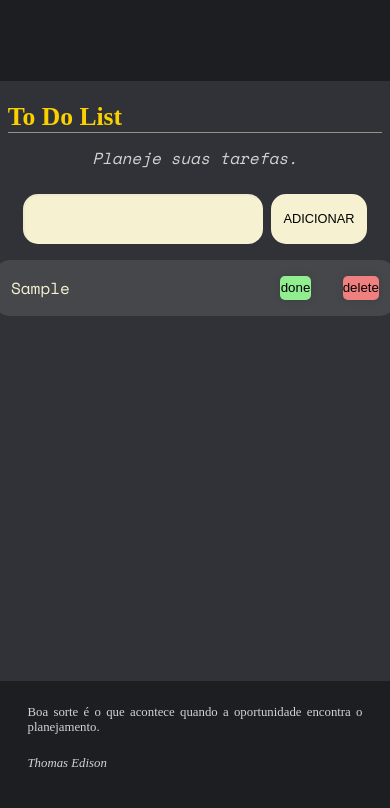
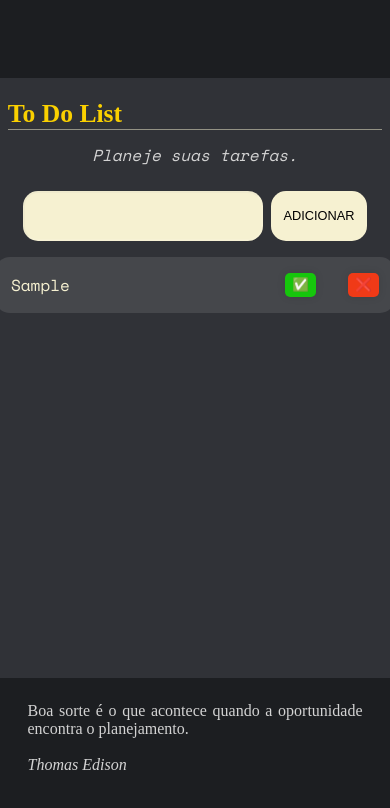
Before and after one commit to EliveltonSouzaDev/ToDoList, a plain HTML site: page index.html in a window 390 px wide. Both pictures are taken after typing "Sample" into the empty fields and a click on the button "ADICIONAR". Drawn offline with nearby package versions, Linux system fonts and the light colour scheme; a web font is replaced by a local one.

Commit message:
adding emojis

```diff
--- a/assets/css/style.css
+++ b/assets/css/style.css
@@ -154,7 +154,7 @@
 }
 
 .check-button {
-  background-color: lightgreen;
+  background-color: #16C60C;
   border: none;
   box-shadow: 0 0 8px rgba(0, 0, 0, 0.1);
   outline: none;
@@ -167,7 +167,7 @@
 }
 
 .delete-button{
-  background-color: lightcoral;
+  background-color: #F03A17;
   border: none;
   box-shadow: 0 0 8px rgba(0, 0, 0, 0.1);
   outline: none;
@@ -246,7 +246,7 @@
 }
 
 .cite p{
-  font-size: .8em;
+  font-size: 1em;
 }
 
 .app{
@@ -258,7 +258,7 @@
 }
 
 .cite-author{
-  font-size: .8em;
+  font-size: 1em;
 }
 
 }
--- a/toDo.js
+++ b/toDo.js
@@ -28,7 +28,7 @@
 
         const botaoConclui = document.createElement('button')
         botaoConclui.classList.add('check-button')
-        botaoConclui.innerText = 'done'
+        botaoConclui.innerText = '✅'
         botaoConclui.addEventListener('click', concluirTarefa)
 
         return botaoConclui
@@ -45,7 +45,7 @@
     const BotaoDeleta = () =>{
         const botaoDeleta = document.createElement('button')
         botaoDeleta.classList.add('delete-button')
-        botaoDeleta.innerText = 'delete'
+        botaoDeleta.innerText = '❌'
         botaoDeleta.addEventListener('click', deletarTarefa)
 
         return botaoDeleta
```
